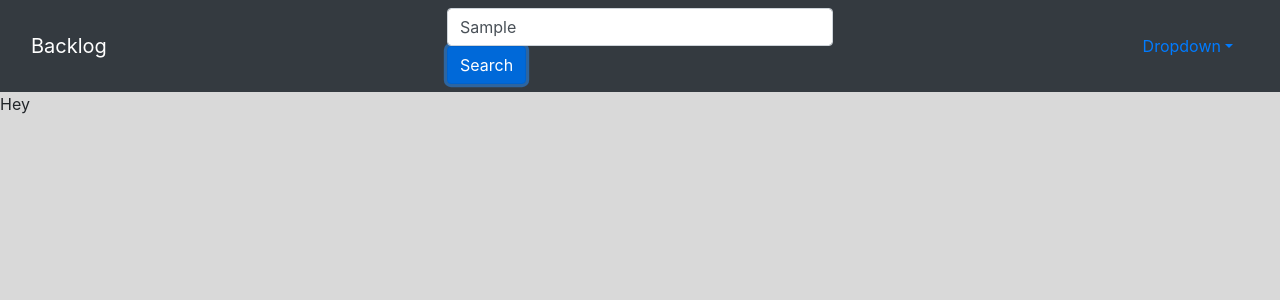
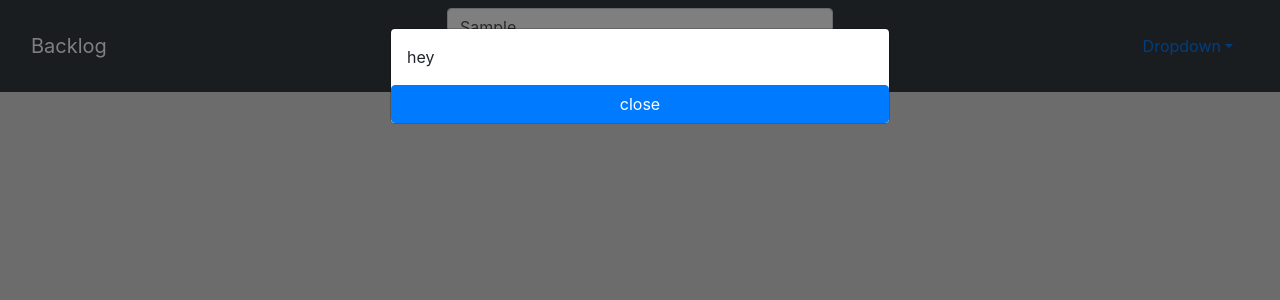
Before and after one commit to TheJoeyBeans/backlog-capstone, a React (Create React App) app in the folder backlog-frontend/: page / in a window 1280 px wide. Both pictures are taken after typing "Sample" into the empty fields and a click on the button "Search". Shown: the top 300 px of the page. Built offline with nearby package versions, Linux system fonts and the light colour scheme; no server answers.

Commit message:
Made a results list

```diff
--- /dev/null
+++ b/backlog-frontend/src/GameSearchResults/index.js
@@ -0,0 +1,15 @@
+import React from 'react';
+import { Modal, Button } from 'react-bootstrap';
+
+function GameSearchResults(props){
+
+	return (
+		<Modal show={props.open}>
+			<Modal.Body>hey</Modal.Body>
+			<Button onClick={props.close}>close</Button>
+		</Modal>
+	)
+}
+
+
+export default GameSearchResults;
--- a/backlog-frontend/src/HomePage/index.js
+++ b/backlog-frontend/src/HomePage/index.js
@@ -1,5 +1,6 @@
 import React, { Component } from 'react';
 import SiteHeader from '../SiteHeader';
+import GameSearchResults from '../GameSearchResults';
 import axios from 'axios';
 
 class HomePage extends Component {
@@ -38,14 +39,21 @@ class HomePage extends Component {
 			}
 		})
 		this.setState({
-			searchQuery: ''
+			searchQuery: '',
+			showGameResults: true
+		})
+	}
+	closeGameResultsModal = () =>{
+		this.setState({
+			showGameResults: false,
+			foundGames: []
 		})
 	}
 	render(){
 		return(
 			<div>
 				<SiteHeader search={this.handleQuery} fetchResults={this.fetchGameResults}/>
-				<p>Hey</p>
+				<GameSearchResults open={this.state.showGameResults} close={this.closeGameResultsModal} gameResults={this.state.foundGames}/>
 			</div>
 		)
 	}
```
